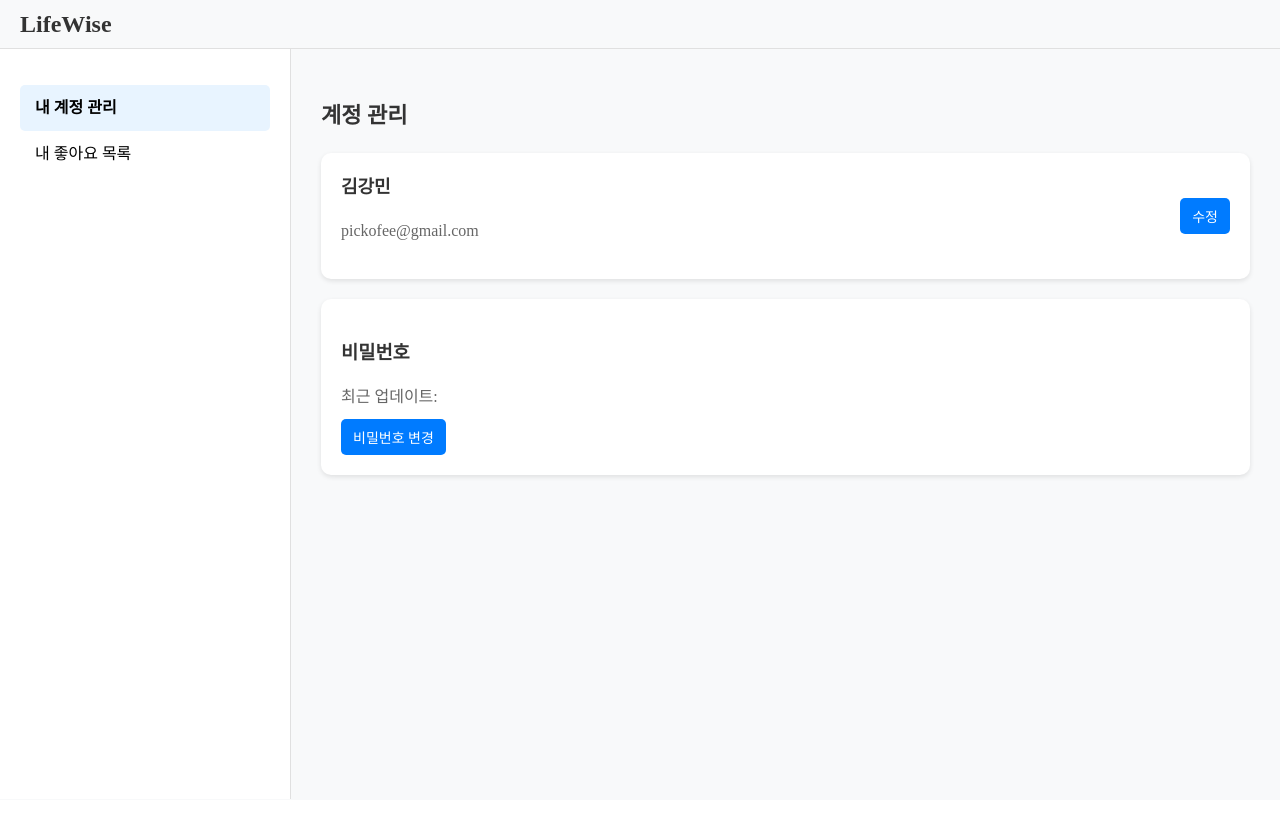
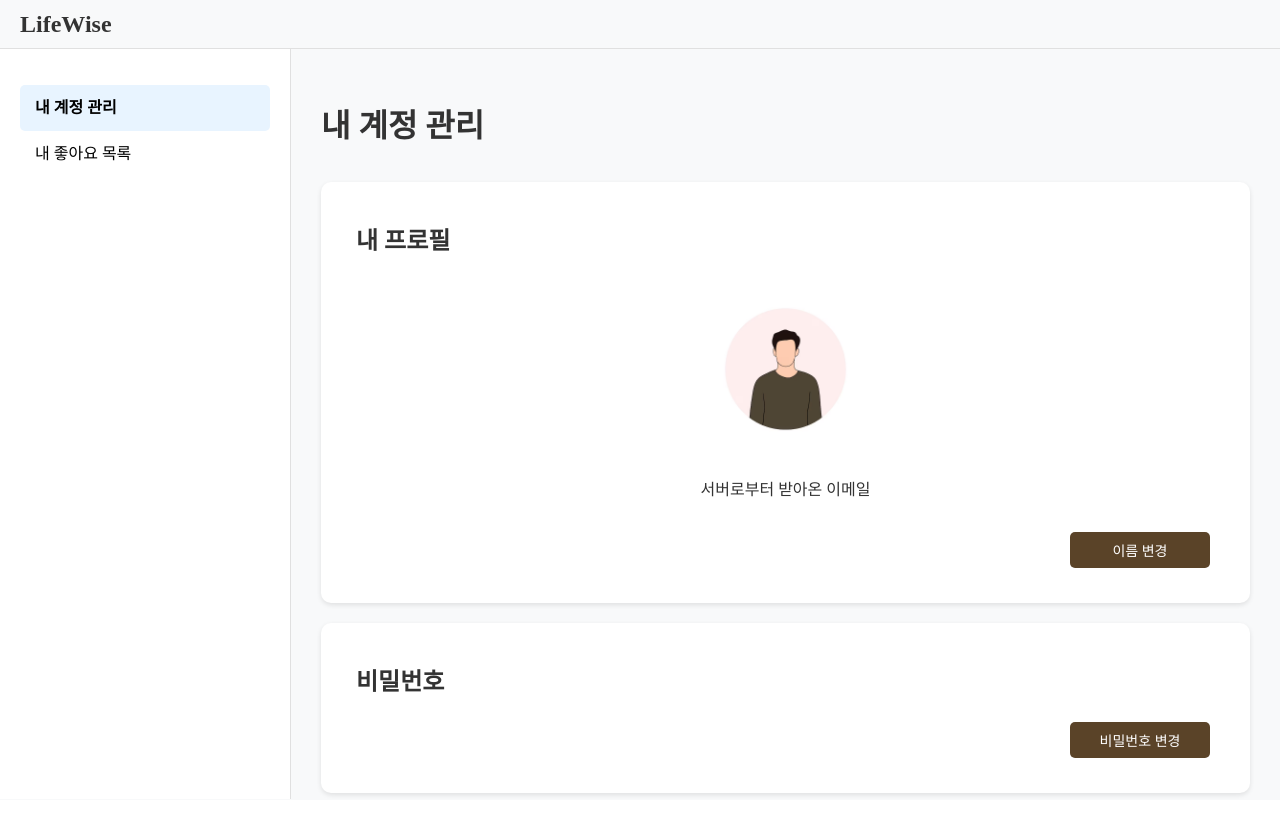
Before and after one commit to GDSC-Hongik/LifeWise-EuSha-web, a React (Vite) app: page /mypage in a window 1280 px wide. Shown: the top 836 px of the page. Before the commit the page ends 800 px from the top, so only its background shows below. Built offline with nearby package versions, Linux system fonts and the light colour scheme; a web font is replaced by a local one.

Commit message:
Feat: 마이페이지 계정관리 카테고리 추가

```diff
--- a/src/components/Mypage_Ingredient/Account.css
+++ b/src/components/Mypage_Ingredient/Account.css
@@ -1,11 +1,16 @@
-.mypageh2 {
-  font-size: 22px;
-  margin-bottom: 20px;
+.accout-container {
+  margin: 0;
+}
+
+.account-title {
+  margin-bottom: 30px;
 }
 
 /* 프로필 섹션 */
-.profile-section {
+.profile-section,
+.password-section {
   display: flex;
+  flex-direction: column;
   align-items: center;
   background: white;
   padding: 20px;
@@ -14,32 +19,33 @@
   margin-bottom: 20px;
 }
 
-.profile-img {
-  width: 80px;
-  height: 80px;
-  border-radius: 50%;
-  margin-right: 20px;
+.profile-section h2,
+.password-section h2 {
+  width: 100%;
+  margin-left: 30px;
 }
 
-.profile-info h3 {
-  margin: 0;
-  font-size: 18px;
+.profile-section img {
+  align-items: center;
+  width: 20%;
+  height: 20%;
 }
 
-.profile-info p {
-  color: #666;
+.profile-section h3 {
+  margin-top: 0;
 }
 
-.verification {
-  color: #f57c00;
-  font-size: 14px;
-  margin-left: 5px;
+.profile-section p {
+  margin-top: 0;
+  margin-bottom: 30px;
 }
 
-/* 버튼 스타일 */
-.edit-btn,
+.profile-btn,
 .password-btn {
-  background-color: #007bff;
+  align-items: center;
+  justify-content: center;
+  width: 140px;
+  background-color: #5a4328;
   color: white;
   border: none;
   padding: 8px 12px;
@@ -47,26 +53,12 @@
   border-radius: 5px;
   cursor: pointer;
   margin-left: auto;
+  margin-bottom: 15px;
+  margin-right: 20px;
+  font-weight: 400;
 }
 
-.edit-btn:hover,
+.profile-btn:hover,
 .password-btn:hover {
-  background-color: #0056b3;
+  background-color: #8b5e3c;
 }
-
-/* 비밀번호 변경 섹션 */
-.password-section {
-  background: white;
-  padding: 20px;
-  border-radius: 10px;
-  box-shadow: 0 2px 5px rgba(0, 0, 0, 0.1);
-}
-
-.password-section h3 {
-  margin-bottom: 10px;
-}
-
-.password-section p {
-  color: #666;
-  margin-bottom: 10px;
-}
--- a/src/components/Mypage_Ingredient/Account.jsx
+++ b/src/components/Mypage_Ingredient/Account.jsx
@@ -1,24 +1,42 @@
 import "./Account.css";
+import Profile from "../../assets/Image.png";
+import { useState } from "react";
 
 const Account = () => {
+  const [memberName, setmemberName] = useState("");
+  const [password, setPassword] = useState("");
+
+  const handlememberName = () => {
+    const newName = prompt("새로운 이름을 입력하세요: ", memberName);
+    setmemberName(newName);
+  };
+
+  const handlePassword = () => {
+    const newPassword = prompt("새로운 비밀번호를 입력하세요: ", password);
+    setPassword(newPassword);
+  };
+
   return (
     <div className="account-container">
-      <h2 className="mypageh2">계정 관리</h2>
+      <h1 className="account-title">내 계정 관리</h1>
 
       {/* 프로필 정보 */}
       <section className="profile-section">
-        <div className="profile-info">
-          <h3>김강민</h3>
-          <p>pickofee@gmail.com</p>
-        </div>
-        <button className="edit-btn">수정</button>
+        <h2>내 프로필</h2>
+        <img src={Profile} alt="프로필 사진"></img>
+        <h3>{memberName}</h3>
+        <p>서버로부터 받아온 이메일</p>
+        <button onClick={handlememberName} className="profile-btn">
+          이름 변경
+        </button>
       </section>
 
       {/* 비밀번호 변경 */}
       <section className="password-section">
-        <h3>비밀번호</h3>
-        <p>최근 업데이트:</p>
-        <button className="password-btn">비밀번호 변경</button>
+        <h2>비밀번호</h2>
+        <button onClick={handlePassword} className="password-btn">
+          비밀번호 변경
+        </button>
       </section>
     </div>
   );
```
